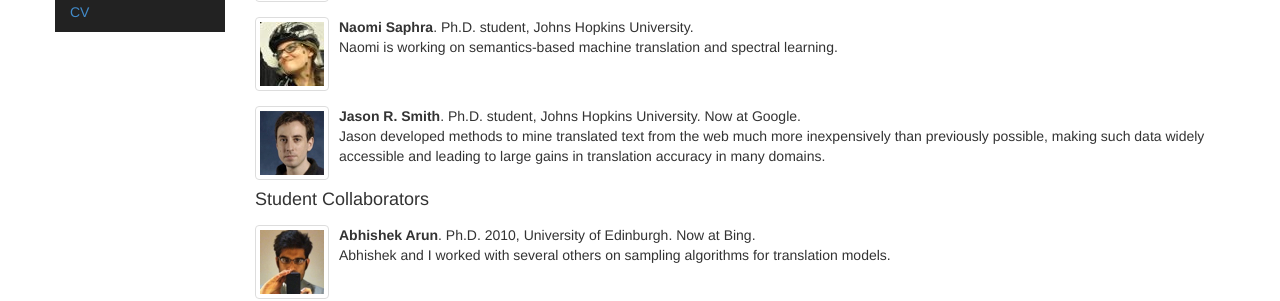
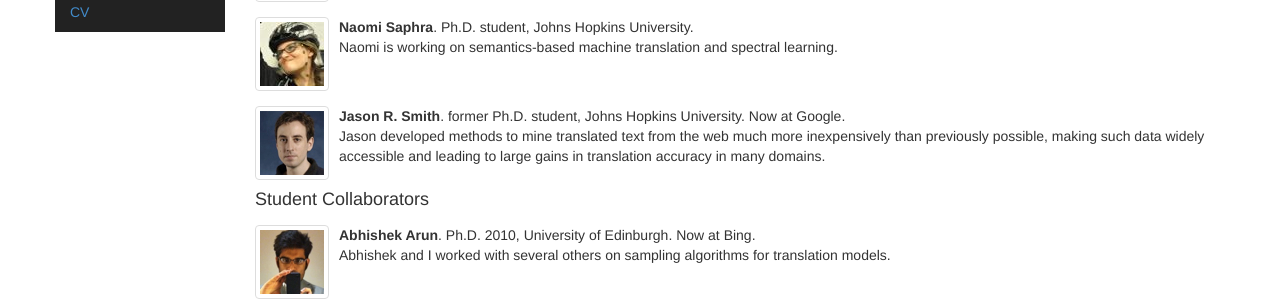
Before and after one commit to alopez/alopez.github.com, a Jekyll site: the page built from collaborators.html, in a window 1280 px wide and 900 px high. Shown: the part 378-679 px from the top of the window. Built offline with Jekyll 4.4.1, drawn with Linux system fonts in a browser that asks for light colours.

Commit message:
Update student collabs

```diff
--- a/collaborators.html
+++ b/collaborators.html
@@ -6,7 +6,7 @@
   -
     name: Michael Auli
     img: auli
-    url: http://research.microsoft.com/en-us/um/people/michauli/
+    url: http://michaelauli.github.io/
     tagline: Ph.D. 2012, University of Edinburgh. Now at Microsoft Research.
     description: >
       Michael developed the most accurate known parser for combinatory
@@ -27,8 +27,7 @@
   -
     name: Jason R. Smith
     img: jrsmith
-    url: http://old-site.clsp.jhu.edu/~jrsmith/
-    tagline: Ph.D. student, Johns Hopkins University. Now at Google.
+    tagline: former Ph.D. student, Johns Hopkins University. Now at Google.
     description: >
       Jason developed methods to mine translated text
       from the web much more inexpensively than previously possible,
```
